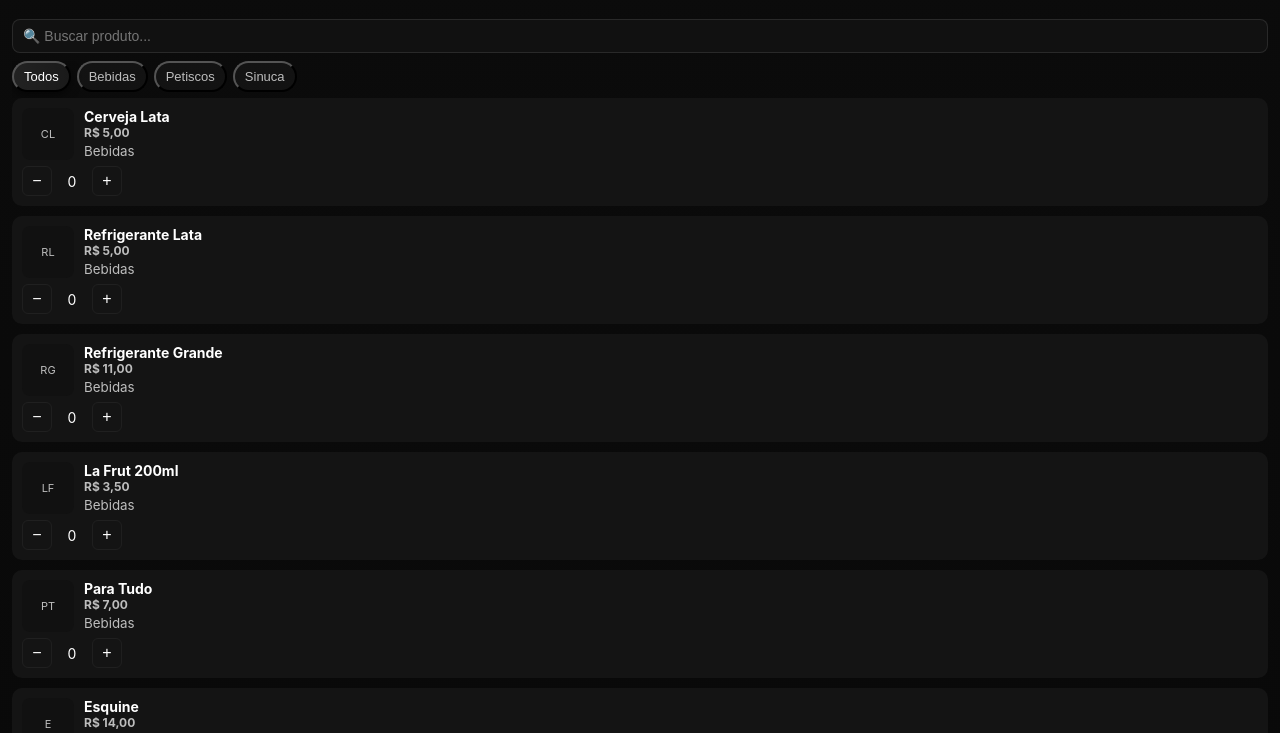
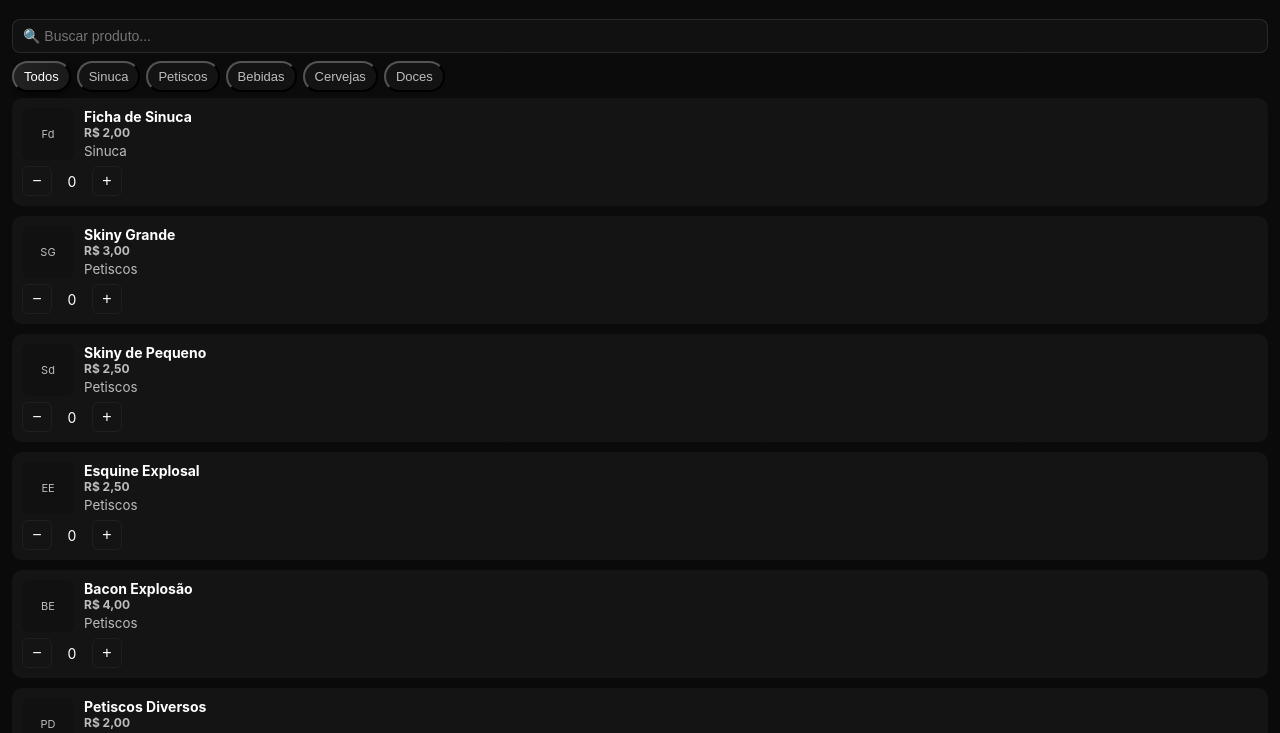
Before and after one commit to matheusgabriel001122-jpg/site, a plain HTML site: page Index.html in a window 1280 px wide. Shown: the part 61-794 px from the top of the page. Drawn offline with Linux system fonts and the light colour scheme.

Commit message:
Update Index.html

```diff
--- a/Index.html
+++ b/Index.html
@@ -22,9 +22,7 @@
       padding:12px;
     }
 
-    header{
-      display:flex;flex-direction:column;gap:8px;margin-bottom:14px;
-    }
+    header{display:flex;flex-direction:column;gap:8px;margin-bottom:14px;}
     .brand{display:flex;gap:10px;align-items:center}
     .logo{width:46px;height:46px;border-radius:10px;background:linear-gradient(135deg,#222,#111);display:flex;align-items:center;justify-content:center;font-weight:700;color:var(--accent);font-size:16px}
     h1{font-size:18px;line-height:1.2}
@@ -32,19 +30,13 @@
 
     main{display:flex;flex-direction:column;gap:14px}
 
-    /* barra de pesquisa */
     .search-box{margin:8px 0;}
-    .search-box input{
-      width:100%;padding:8px 10px;border-radius:8px;border:1px solid rgba(255,255,255,0.1);
-      background:#111;color:#fff;font-size:14px;
-    }
+    .search-box input{width:100%;padding:8px 10px;border-radius:8px;border:1px solid rgba(255,255,255,0.1);background:#111;color:#fff;font-size:14px;}
 
-    /* categorias */
     .controls{display:flex;gap:6px;flex-wrap:wrap;overflow-x:auto;padding-bottom:6px}
     .tab{background:var(--glass);padding:6px 10px;border-radius:999px;cursor:pointer;color:var(--muted);font-size:13px;flex-shrink:0;white-space:nowrap}
     .tab.active{background:linear-gradient(90deg,#222,#1a1a1a);color:#fff;box-shadow:0 3px 10px rgba(0,0,0,0.5)}
 
-    /* produtos */
     .products{display:grid;grid-template-columns:1fr;gap:10px}
     .product{background:var(--card);border-radius:10px;padding:10px;display:flex;flex-direction:column;gap:6px}
     .top{display:flex;gap:10px;align-items:center}
@@ -58,7 +50,6 @@
     .qty-btn{width:30px;height:30px;border-radius:6px;border:1px solid rgba(255,255,255,0.05);background:transparent;color:#fff;cursor:pointer;font-size:16px}
     .qty{min-width:28px;text-align:center;font-size:14px}
 
-    /* carrinho */
     .cart{background:#101010;padding:12px;border-radius:12px}
     .cart h2{font-size:16px;margin-bottom:6px}
     .cart-list{max-height:220px;overflow:auto;margin-bottom:8px}
@@ -70,7 +61,6 @@
     .btn.clear{background:transparent;border:1px solid rgba(255,255,255,0.08);color:var(--muted)}
     .btn.checkout{background:var(--accent);color:#000}
 
-    /* modal */
     .modal{position:fixed;inset:0;display:none;align-items:center;justify-content:center;background:rgba(0,0,0,0.6);z-index:40;padding:12px}
     .modal.show{display:flex}
     .modal-card{background:#0e0e0e;padding:16px;border-radius:10px;max-width:320px;width:100%;text-align:center}
@@ -132,14 +122,27 @@
 
   <script>
     const PRODUCTS = [
-      {id:'b1', category:'Bebidas', name:'Cerveja Lata', price:5},
-      {id:'b2', category:'Bebidas', name:'Refrigerante Lata', price:5.0},
-      {id:'b3', category:'Bebidas', name:'Refrigerante Grande', price:11.0},
-      {id:'b4', category:'Bebidas', name:'La Frut 200ml', price:3.50},
-      {id:'b5', category:'Bebidas', name:'Para Tudo', price:7.0},
-      {id:'p1', category:'Petiscos', name:'Esquine', price:14.0},
-      {id:'p2', category:'Petiscos', name:'Amendoim', price:3.0},
-      {id:'s1', category:'Sinuca', name:'Sinuca Ficha', price:2},
+      {id:'s1', category:'Sinuca', name:'Ficha de Sinuca', price:2},
+      {id:'p1', category:'Petiscos', name:'Skiny Grande', price:3},
+      {id:'p2', category:'Petiscos', name:'Skiny de Pequeno', price:2.5},
+      {id:'p3', category:'Petiscos', name:'Esquine Explosal', price:2.5},
+      {id:'p4', category:'Petiscos', name:'Bacon Explosão', price:4},
+      {id:'p5', category:'Petiscos', name:'Petiscos Diversos', price:2},
+      {id:'b4', category:'Bebidas', name:'Coca-Cola 2L', price:12},
+      {id:'b5', category:'Bebidas', name:'Refrigerante Jaó 2L', price:8},
+      {id:'b6', category:'Bebidas', name:'Guaraná 1L', price:8},
+      {id:'b7', category:'Bebidas', name:'Coca-Cola Lata', price:5},
+      {id:'b8', category:'Bebidas', name:'Dose de Para Tudo', price:3},
+      {id:'b9', category:'Bebidas', name:'Energético Red Bull', price:10},
+      {id:'b10', category:'Bebidas', name:'Limoneto (1L/2L)', price:12},
+      {id:'b11', category:'Bebidas', name:'Água com Gás', price:3},
+      {id:'b12', category:'Bebidas', name:'Água sem Gás', price:2},
+      {id:'c1', category:'Cervejas', name:'Cerveja Long Neck Heineken', price:8},
+      {id:'c2', category:'Cervejas', name:'Cerveja Profissa (Antarctica/Brahma)', price:4.5},
+      {id:'c3', category:'Cervejas', name:'Cerveja Lata', price:5},
+      {id:'d1', category:'Doces', name:'chiclete', price:0.5},
+      {id:'d2', category:'Doces', name:'Pirulito', price:0.5},
+      {id:'d3', category:'Doces', name:'Picolé', price:1},
     ];
 
     const LS_KEY = 'loja_bar_cart_v1';
```
